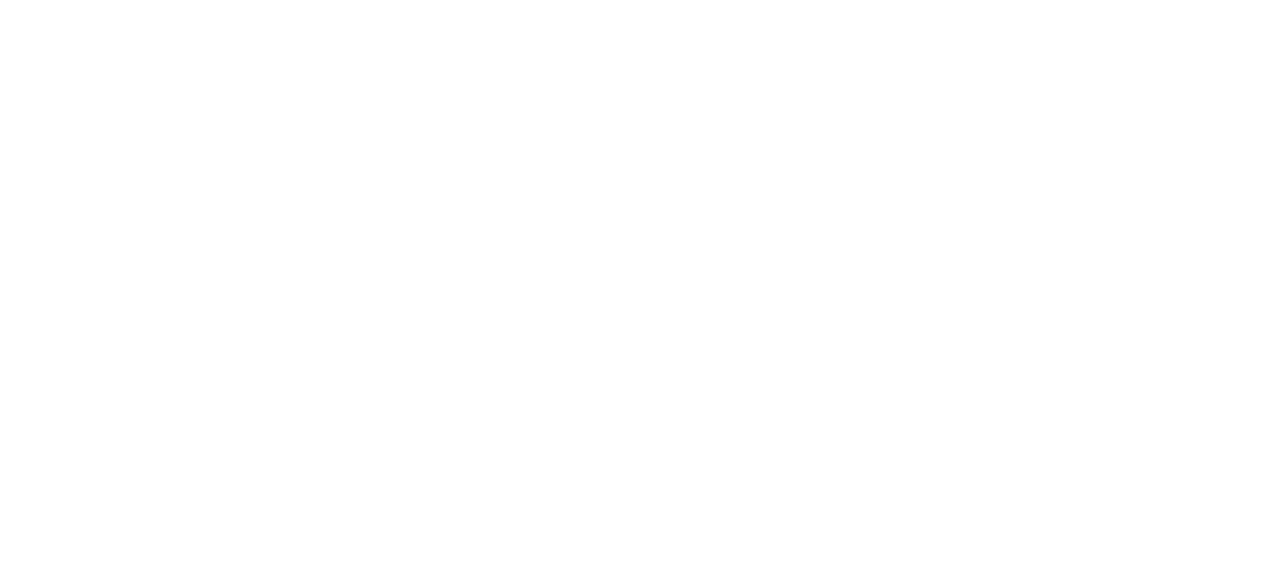
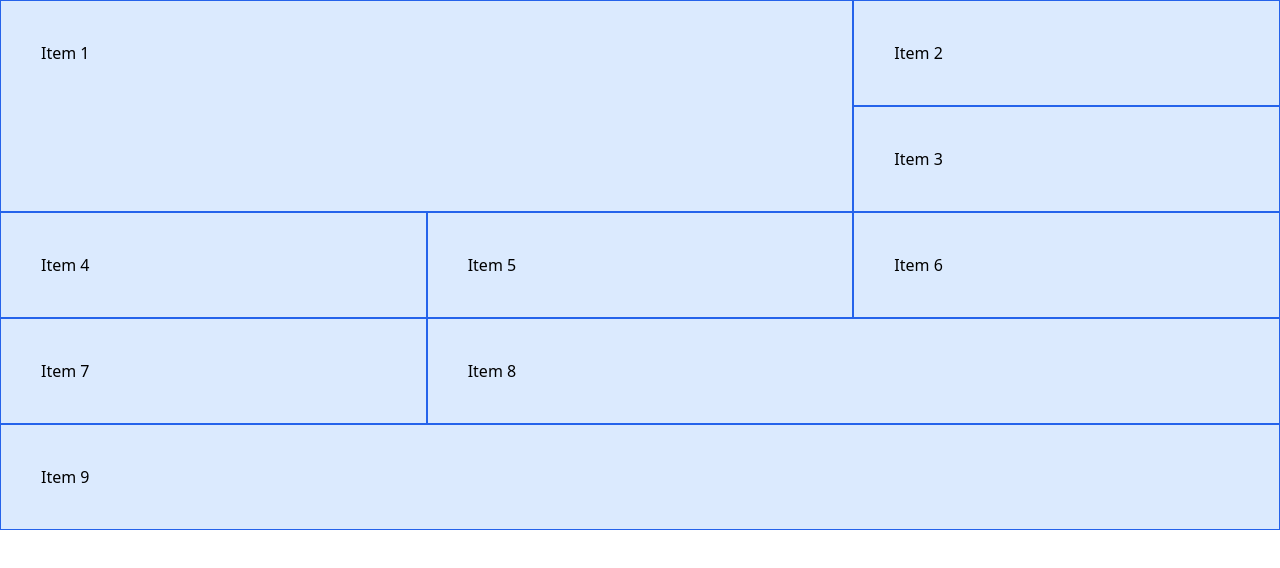
Before and after one commit to PaingThuTa/Tailwind-practice-coursera, a plain HTML site: page tailwind-sandbox-starter/14-grid/index.html in a window 1280 px wide. Drawn offline with nearby package versions, Linux system fonts and the light colour scheme.

Commit message:
grid  added

```diff
--- a/tailwind-sandbox-starter/14-grid/index.html
+++ b/tailwind-sandbox-starter/14-grid/index.html
@@ -9,6 +9,17 @@
   </head>
   <body>
     <!-- Grid cols and rows -->
+     <div class="grid grid-cols-3">
+      <div class="col-span-2 row-span-2 p-10 border border-blue-600 bg-blue-100">Item 1</div>
+      <div class="p-10 border border-blue-600 bg-blue-100">Item 2</div>
+      <div class="p-10 border border-blue-600 bg-blue-100">Item 3</div>
+      <div class="p-10 border border-blue-600 bg-blue-100">Item 4</div>
+      <div class="p-10 border border-blue-600 bg-blue-100">Item 5</div>
+      <div class="p-10 border border-blue-600 bg-blue-100">Item 6</div>
+      <div class="p-10 border border-blue-600 bg-blue-100">Item 7</div>
+      <div class="col-span-2 p-10 border border-blue-600 bg-blue-100">Item 8</div>
+      <div class="col-span-3 p-10 border border-blue-600 bg-blue-100">Item 9</div>
+     </div>
 
     <!-- Col and row span -->
   </body>
```
Also changed, not shown: tailwind-sandbox-starter/13-flex/index.html (+16 -5 lines).
